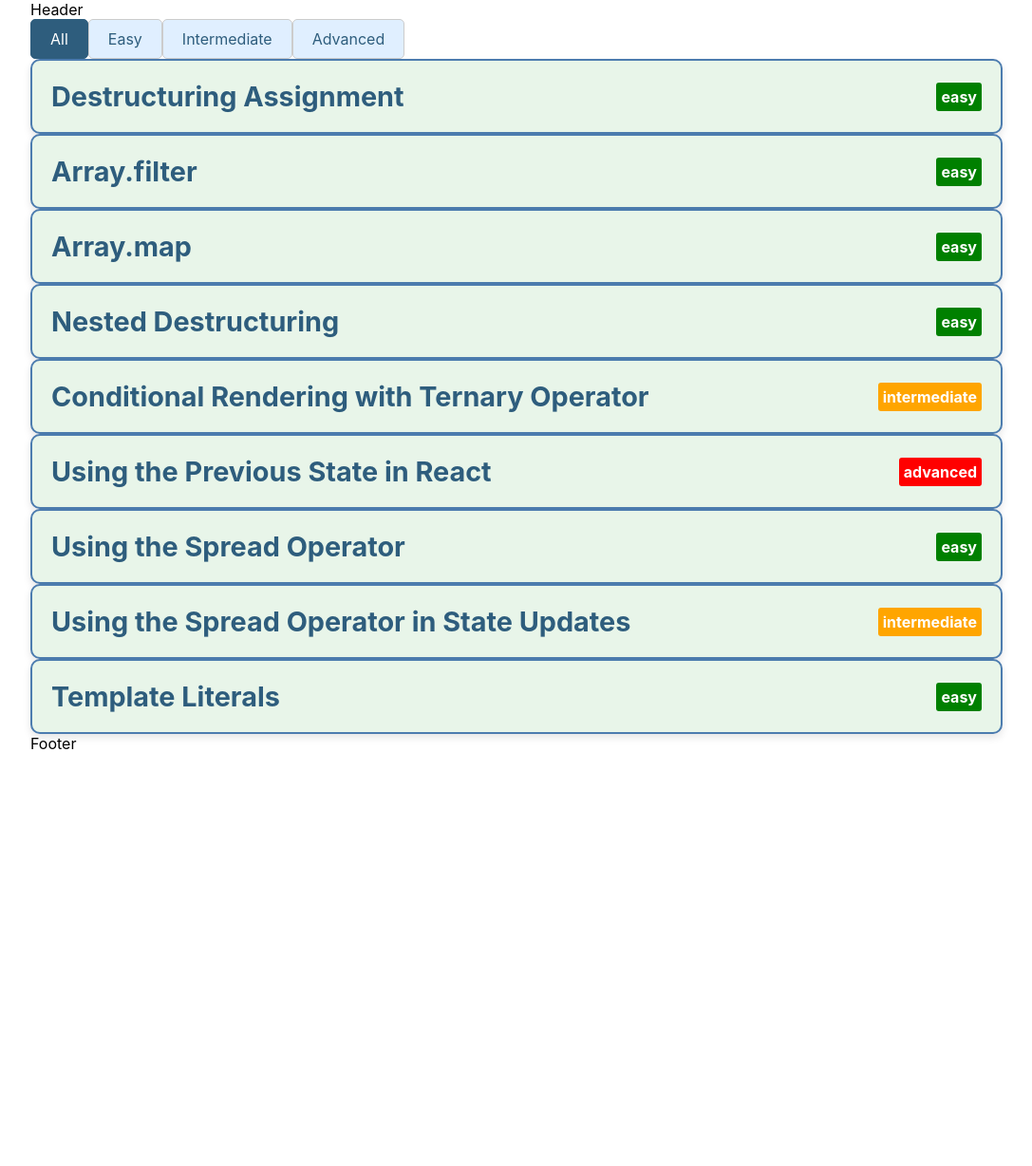
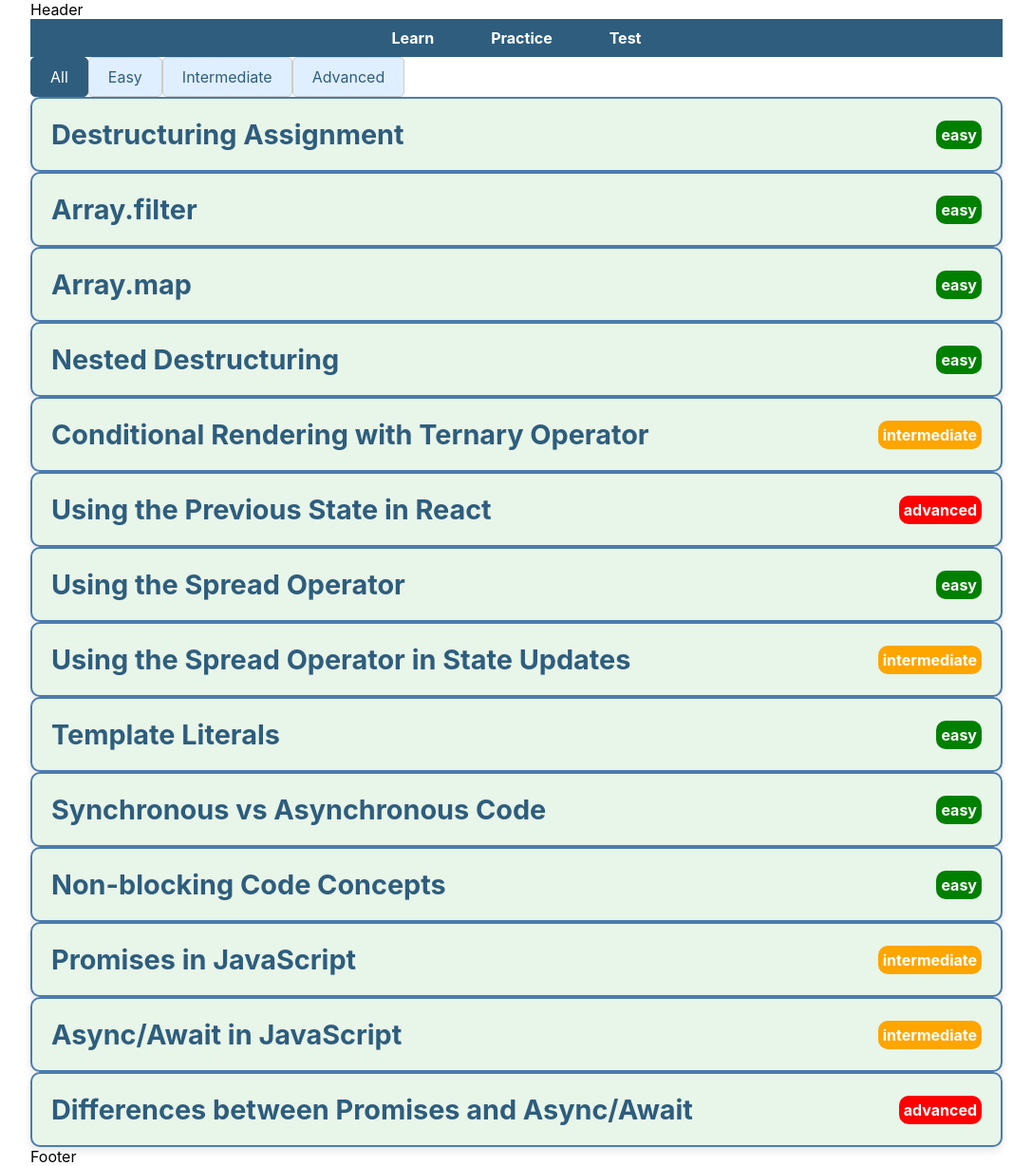
Before and after one commit to NawarTurk/codelingo, a React (Create React App) app: page / in a window 1280 px wide. Shown: the whole page at 95% size, without its empty margins (96-1183 px from the left). Before the commit the page ends 800 px from the top, so only its background shows below. Built offline with nearby package versions, Linux system fonts and the light colour scheme.

Commit message:
feat: add react-router-dom and setup Learn, Practice and Test routes

```diff
--- a/package.json
+++ b/package.json
@@ -8,6 +8,7 @@
     "@testing-library/user-event": "^13.5.0",
     "react": "^18.2.0",
     "react-dom": "^18.2.0",
+    "react-router-dom": "^6.22.3",
     "react-scripts": "5.0.1",
     "web-vitals": "^2.1.4"
   },
--- a/public/concepts.json
+++ b/public/concepts.json
@@ -70,5 +70,45 @@
     "example": "<pre><code>// Example of using template literals\nconst name = 'Alice';\nconst age = 25;\nconst greeting = `Hello, my name is ${name} and I am ${age} years old.`;\nconsole.log(greeting); // Outputs: Hello, my name is Alice and I am 25 years old.\n\n// Example of using template literals in JSX\n&lt;label\n  className={`checkbox-label ${difficulties.includes('advanced') ? 'selected' : ''}`}\n&gt;\n  Advanced\n&lt;/label&gt;\n\n// Explanation of the JSX example\n// 1. **Template Literals**: Template literals in JavaScript are defined using backticks (`` ` ``). They allow embedding expressions inside a string using `${expression}`.\n// 2. **Conditional Class Assignment**: In JSX, you can dynamically assign class names using template literals. The expression inside the curly braces `${}` evaluates whether the `difficulties` array includes the string 'advanced'.\n// 3. **Class Assignment**: If `difficulties.includes('advanced')` evaluates to `true`, the string 'selected' is included in the class name. If `false`, an empty string is included. The resulting class name will be either `checkbox-label selected` or just `checkbox-label` depending on the condition.\n// 4. **Rendered Output**: The &lt;label&gt; element will have a class of `checkbox-label` by default. If 'advanced' is included in the `difficulties` array, it will also have the `selected` class, resulting in `class=\"checkbox-label selected\"`. The text content of the label is 'Advanced'.\n</code></pre>",
     "difficulty": "easy",
     "quiz": "What are template literals in JavaScript, and how do you use them?"
+  },
+  {
+    "id": 10,
+    "title": "Synchronous vs Asynchronous Code",
+    "description": "Synchronous code runs sequentially, meaning each operation waits for the previous one to complete. Asynchronous code allows multiple operations to run simultaneously, without waiting for others to finish. This helps improve performance and responsiveness, especially for tasks like fetching data from a server.",
+    "example": "<pre><code>// Synchronous code example\nconsole.log('Start');\nconsole.log('End');\n// Output: Start, End\n\n// Asynchronous code example\nconsole.log('Start');\nsetTimeout(() => {\n  console.log('Inside setTimeout');\n}, 1000);\nconsole.log('End');\n// Output: Start, End, Inside setTimeout\n// The setTimeout function runs asynchronously, allowing 'End' to be logged before the timeout completes.</code></pre>",
+    "difficulty": "easy",
+    "quiz": "What is the difference between synchronous and asynchronous code in JavaScript?"
+  },
+  {
+    "id": 11,
+    "title": "Non-blocking Code Concepts",
+    "description": "Non-blocking code in JavaScript lets the program keep running other tasks while waiting for an asynchronous operation to complete. This makes sure the program doesn't freeze. It is achieved through callbacks, Promises, and async/await, helping to manage tasks like network requests and timers efficiently.",
+    "example": "<pre><code>// Example of non-blocking code\nconsole.log('Start');\n\nsetTimeout(() => {\n  console.log('Inside setTimeout');\n}, 1000);\n\nconsole.log('End');\n\n// Output:\n// Start\n// End\n// Inside setTimeout\n// The setTimeout function is non-blocking, so the code continues executing while waiting for the timeout to complete.\n</code></pre>",
+    "difficulty": "easy",
+    "quiz": "What is non-blocking code in JavaScript, and why is it important?"
+  },
+  {
+    "id": 12,
+    "title": "Promises in JavaScript",
+    "description": "A Promise in JavaScript is a way to handle asynchronous operations. It represents a value that may be available now, or in the future, or never. Promises help us deal with asynchronous code by allowing us to write code that looks more synchronous using `.then()` and `.catch()` to handle success and errors.",
+    "example": "<pre><code>// Example of a promise\nconst fetchData = () => {\n  return new Promise((resolve, reject) => {\n    setTimeout(() => {\n      const success = true; // Simulate a successful operation\n      if (success) {\n        resolve('Data fetched successfully');\n      } else {\n        reject('Error fetching data');\n      }\n    }, 1000);\n  });\n};\n\nfetchData()\n  .then((result) => {\n    console.log(result); // Outputs: Data fetched successfully\n  })\n  .catch((error) => {\n    console.error(error);\n  });\n</code></pre>",
+    "difficulty": "intermediate",
+    "quiz": "What is a promise in JavaScript, and how do you use it?"
+  },
+  {
+    "id": 13,
+    "title": "Async/Await in JavaScript",
+    "description": "Async/await is a simpler way to work with promises in JavaScript. By using `async` before a function and `await` before a promise, you can write asynchronous code that looks like synchronous code. It makes your code easier to read and understand.",
+    "example": "<pre><code>// Example of async/await\nconst fetchDataAsync = async () => {\n  try {\n    const response = await fetch('https://jsonplaceholder.typicode.com/todos/1');\n    const data = await response.json();\n    console.log(data);\n  } catch (error) {\n    console.error('Error fetching data:', error);\n  }\n};\n\nfetchDataAsync();\n</code></pre>",
+    "difficulty": "intermediate",
+    "quiz": "What is async/await in JavaScript, and how do you use it?"
+  },
+  {
+    "id": 14,
+    "title": "Differences between Promises and Async/Await",
+    "description": "Promises and async/await both handle asynchronous operations in JavaScript. Promises use `.then()` and `.catch()`, which can make the code look complex. Async/await makes it easier to read and write asynchronous code by using `try` and `catch` for error handling, just like synchronous code.",
+    "example": "<pre><code>// Promise example\nconst fetchData = () => {\n  return fetch('https://jsonplaceholder.typicode.com/todos/1')\n    .then(response => response.json())\n    .then(data => console.log(data))\n    .catch(error => console.error('Error:', error));\n};\n\nfetchData();\n\n// Async/Await example\nconst fetchDataAsync = async () => {\n  try {\n    const response = await fetch('https://jsonplaceholder.typicode.com/todos/1');\n    const data = await response.json();\n    console.log(data);\n  } catch (error) {\n    console.error('Error:', error);\n  }\n};\n\nfetchDataAsync();\n</code></pre>",
+    "difficulty": "advanced",
+    "quiz": "What are the differences between Promises and async/await in JavaScript?"
   }
 ]
--- a/src/App.js
+++ b/src/App.js
@@ -1,24 +1,49 @@
 import Header from "./components/Header";
 import Footer from "./components/Footer";
-import ConceptGrid from "./components/ConceptGrid";
+import ConceptLearningGrid from "./components/ConceptLearningGrid";
+import ConceptPracticeGrid from "./components/ConceptPracticeGrid";
+import ConceptTestingGrid from "./components/ConceptTestingGrid";
 import { useState, useEffect } from "react";
+import { BrowserRouter as Router, Routes, Route, Link } from "react-router-dom";
 
 function App() {
   const [concepts, setConcepts] = useState([]);
 
-  useEffect( ()=> {
+  useEffect(() => {
     fetch("concepts.json")
-    .then((response) => response.json())
-    .then((data) => setConcepts(data));},
-    []);
-
-
+      .then((response) => response.json())
+      .then((data) => setConcepts(data));
+  }, []);
 
   return (
-
     <div className="container">
       <Header />
-      <ConceptGrid concepts={concepts} />
+
+      <Router>
+        <nav>
+          <ul>
+            <li>
+              <Link to="/">Learn</Link>
+            </li>
+            <li>
+              <Link to="/practice">Practice</Link>
+            </li>
+            <li>
+              <Link to="/test">Test</Link>
+            </li>
+          </ul>
+        </nav>
+
+        <Routes>
+          <Route
+            path="/"
+            element={<ConceptLearningGrid concepts={concepts} />}
+          ></Route>
+          <Route path="/practice" element={<ConceptPracticeGrid />}></Route>
+          <Route path="/test" element={<ConceptTestingGrid />}></Route>
+        </Routes>
+      </Router>
+
       <Footer />
     </div>
   );
--- a/src/components/ConceptGrid.jsx
+++ b/src/components/ConceptLearningGrid.jsx
@@ -2,7 +2,7 @@ import React, { useState } from "react";
 import Concept from "./Concept";
 import "../styles.css";
 
-export default function ConceptGrid({ concepts }) {
+export default function ConceptLearningGrid({ concepts }) {
   const [difficulties, setDifficulties] = useState(["all"]);
 
   const handleCheckboxChange = ({ target: { value, checked } }) => {
--- /dev/null
+++ b/src/components/ConceptPracticeGrid.jsx
@@ -0,0 +1,7 @@
+export default function ConceptPracticeGrid() {
+  return (
+    <div className="concept-grid">
+      <h1>Practice</h1>
+    </div>
+  );
+}
--- /dev/null
+++ b/src/components/ConceptTestingGrid.jsx
@@ -0,0 +1,3 @@
+export default function ConceptTestingGrid() {
+  return <h1>Testing</h1>;
+}
--- a/src/styles.css
+++ b/src/styles.css
@@ -73,6 +73,7 @@
   display: inline-block;
   padding: 5px;
   border-radius: 3px;
+  border-radius: 10px;
 }
 
 /* Difficulty levels */
@@ -103,11 +104,10 @@
   padding: 10px 20px;
   border: 1px solid #ccc;
   border-radius: 5px;
-  background-color:  #e0efff;
+  background-color: #e0efff;
   color: #2e5d7d;
   cursor: pointer;
   transition: background-color 0.5s, color 0.5s;
-
 }
 
 .checkbox-label input {
@@ -117,11 +117,42 @@
 }
 
 .checkbox-label.selected {
-  background-color:  #2e5d7d;
+  background-color: #2e5d7d;
   border-color: #2e5d7d;
-  color: white
+  color: white;
 }
 
 .checkbox-group {
   display: flex;
 }
+nav {
+  background: #2e5d7d; /* Changed to match your concept title color */
+  color: white;
+  padding: 10px 0;
+  text-align: center;
+}
+
+nav ul {
+  list-style-type: none;
+  padding: 0;
+  margin: 0;
+  display: flex; /* Use flexbox to align items inline */
+  justify-content: center; /* Center the navigation items */
+}
+
+nav ul li {
+  margin: 0 20px; /* Adjust spacing around each link */
+}
+
+nav ul li a {
+  color: white;
+  text-decoration: none;
+  font-weight: bold;
+  padding: 10px; /* Adds padding to increase clickable area and visual size */
+}
+
+nav ul li a:hover,
+nav ul li a:focus {
+  text-decoration: underline;
+  background-color: #4c7caf; /* Adds a subtle background on hover/focus to match border color of concept */
+}
```
Also changed, not shown: 1 other file (tests, documents, lock files or other folders).
